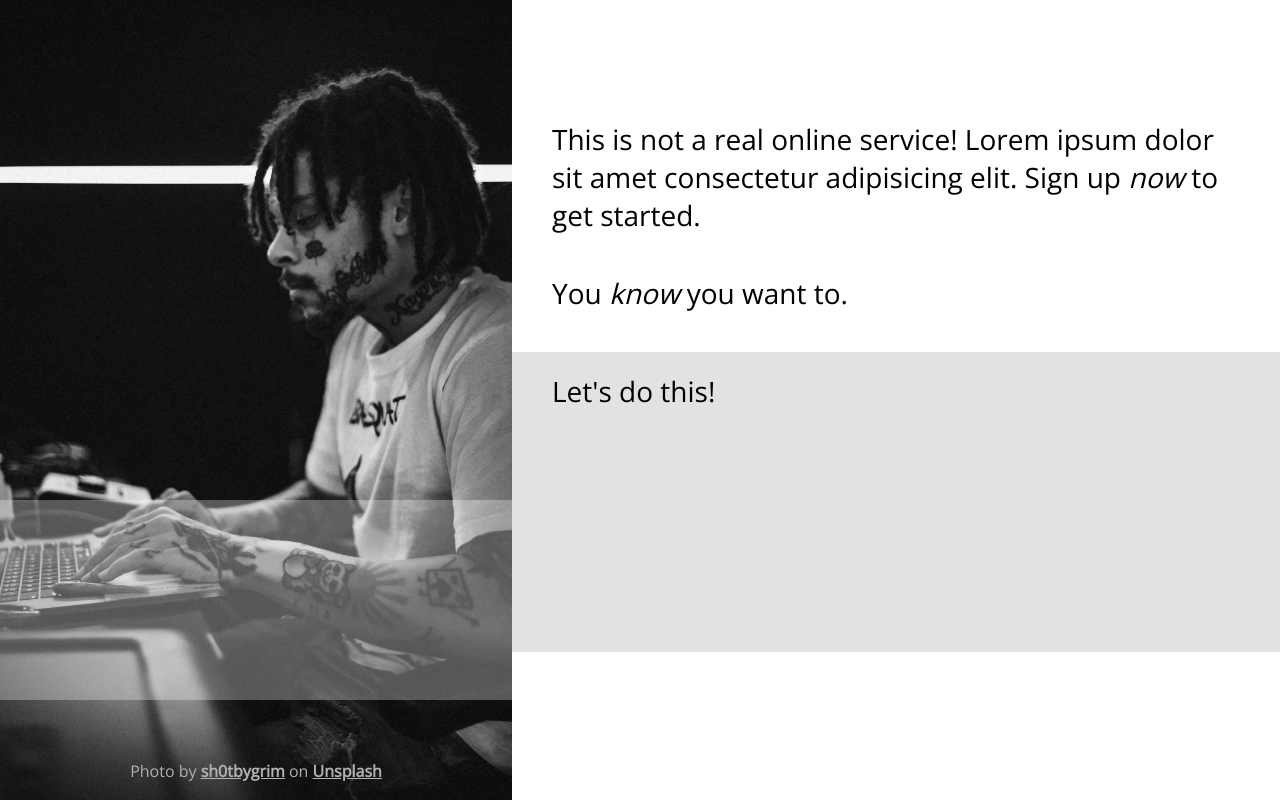
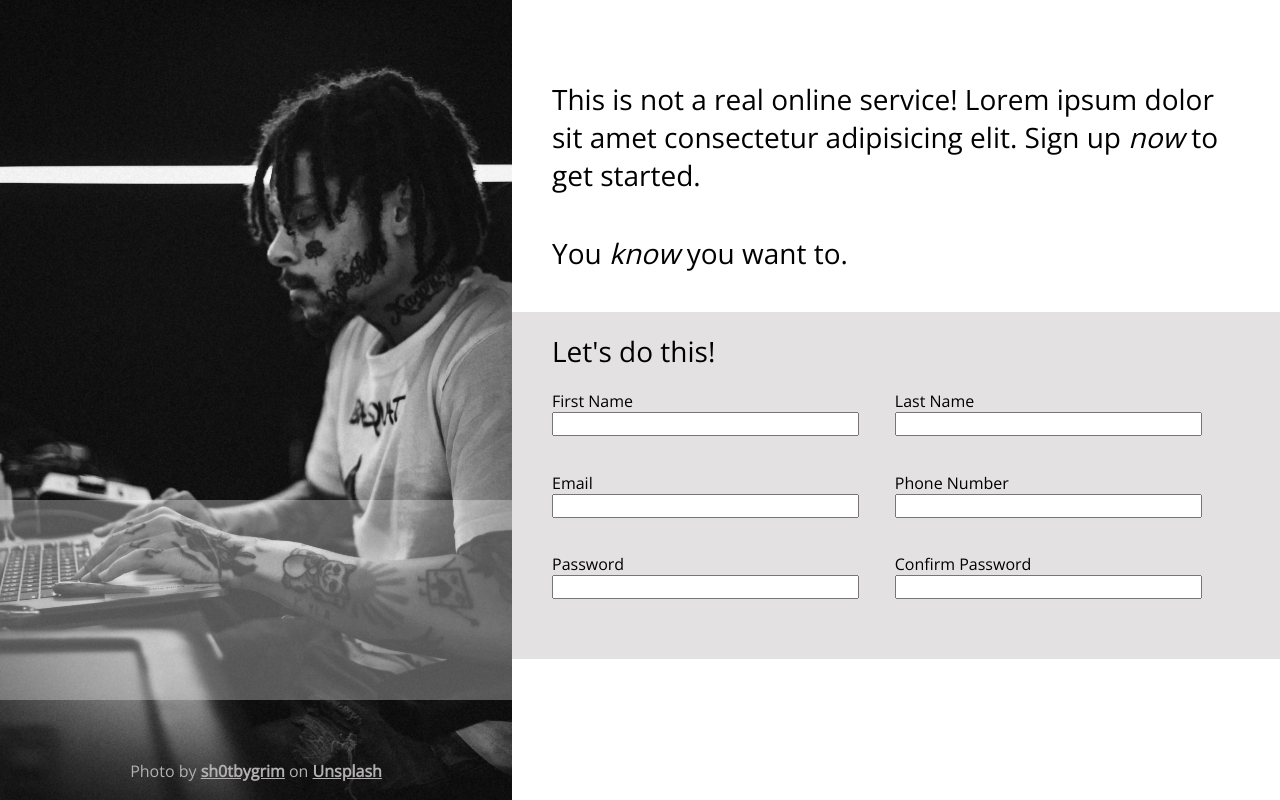
Before and after one commit to R-Lok/sign-up-form, a plain HTML site: page index.html in a window 1280 px wide. Drawn offline with nearby package versions, Linux system fonts and the light colour scheme.

Commit message:
Add inputs to form

```diff
--- a/index.html
+++ b/index.html
@@ -24,6 +24,33 @@
             </div>
             <fieldset>
                 <p>Let's do this!</p>
+                <div class="input-container">
+                    <div>
+                        <label for="firstname">First Name</label>
+                        <input type="text" id="firstname" name="firstname">
+                    </div>
+                    <div>
+                        <label for="lastname">Last Name</label>
+                        <input type="text" id="lastname" name="lastname">
+                    </div>
+                    <div>
+                        <label for="email">Email</label>
+                        <input type="email">
+                    </div>
+                    <div>
+                        <label for="phone">Phone Number</label>
+                        <input type="tel">
+                    </div>
+                    <div>
+                        <label for="password">Password</label>
+                        <input type="password" id="password">
+                    </div>
+                    <div>
+                        <label for="confirmpassword">Confirm Password</label>
+                        <input type="password" id="confirmpassword">
+                    </div>
+                </div>
+
             </fieldset>
         </form>
     </div>
--- a/styles.css
+++ b/styles.css
@@ -50,7 +50,7 @@ p > a {
 }
 
 .p-one {
-    margin: 15vh 40px 0px;
+    margin: 10vh 40px 0px;
 }
 
 .p-two {
@@ -60,7 +60,6 @@ p > a {
 fieldset {
     border: none;
     background:rgba(219, 217, 217, 0.779);
-    height: 300px;
     margin: 0;
     padding: 0;
 }
@@ -69,3 +68,17 @@ fieldset > p {
     font-size: 28px;
     margin: 20px 40px;
 }
+
+.input-container {
+    display: flex;
+    flex-wrap: wrap;
+    width: auto;
+    margin: 0 0 60px 40px;
+    gap: calc(10px + 2vw);
+}
+
+.input-container > div {
+    display: flex;
+    flex-direction: column;
+    width: 24vw;
+}
```
